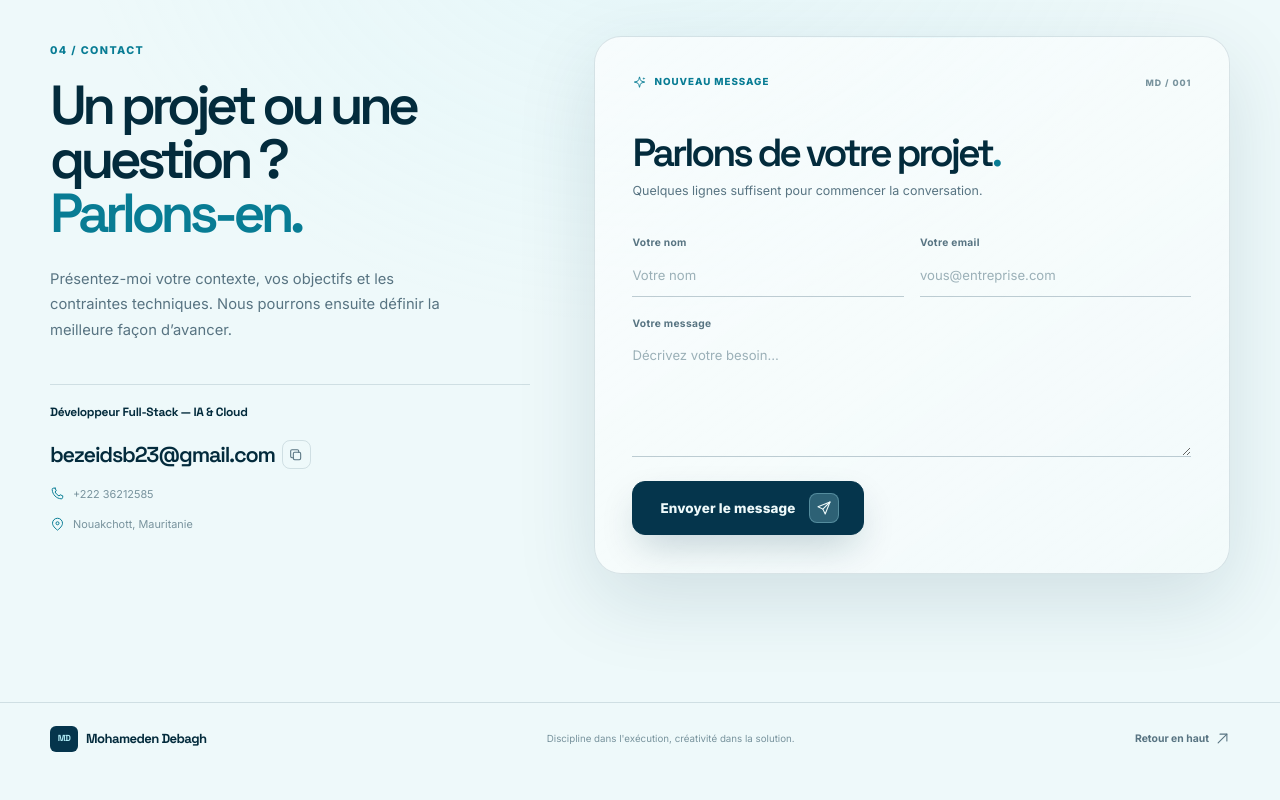
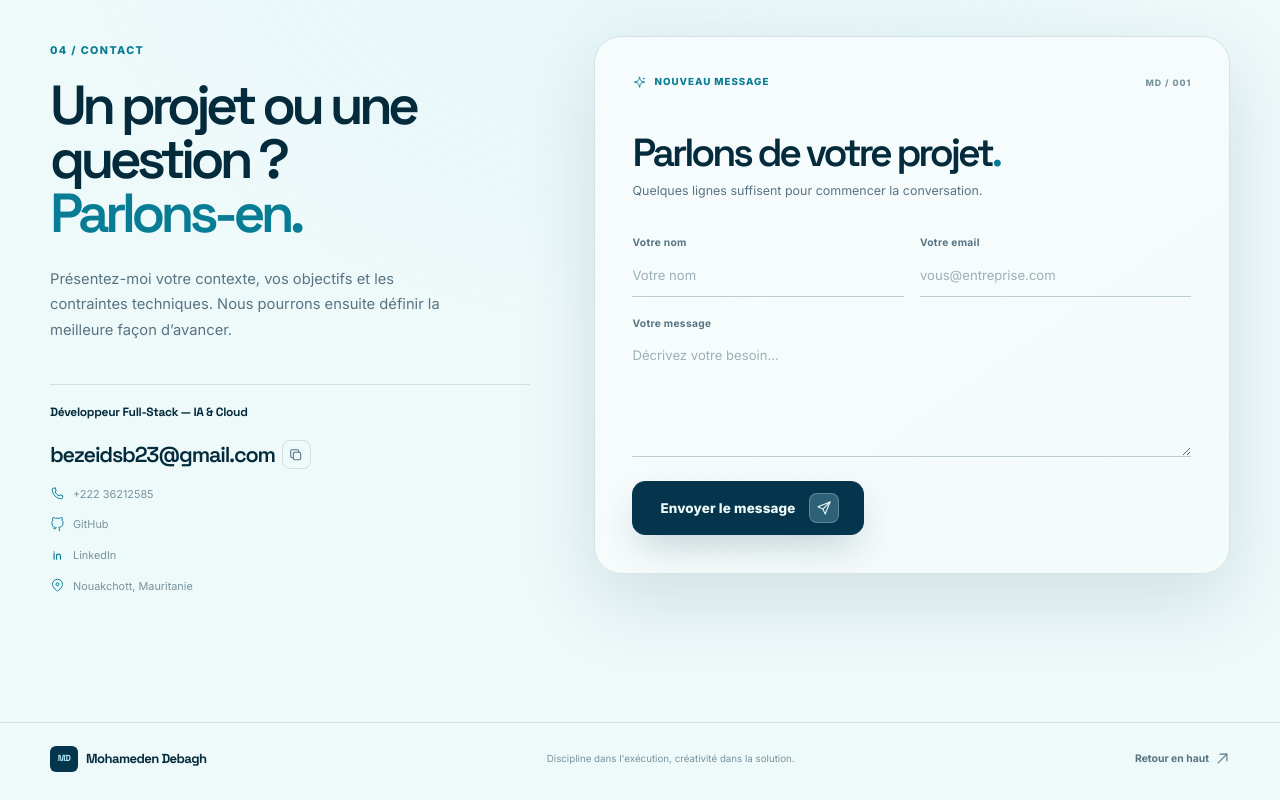
Before and after one commit to Bezeid-5/bezbez-portfolio, a Next.js app: page / in a window 1280 px wide. Shown: the part 4145-4945 px from the top of the page. Built offline with nearby package versions, Linux system fonts and the light colour scheme; no server answers.

Commit message:
Ajoute liens GitHub et Linkedin, Correction du positionnement des blocs footer

```diff
--- a/app/components/contact.tsx
+++ b/app/components/contact.tsx
@@ -2,7 +2,7 @@
 
 import { useCallback, useState, type FormEvent } from "react";
 
-import { Check, CopyIcon, MapPinIcon, PhoneIcon, SendIcon, SparklesIcon } from "@/app/components/icons";
+import { Check, CopyIcon, GithubIcon, LinkedinIcon, MapPinIcon, PhoneIcon, SendIcon, SparklesIcon } from "@/app/components/icons";
 import { FormModal, type FormNoticeMessage, type FormNoticeVariant } from "@/app/components/form-modal";
 import { Reveal } from "@/app/components/reveal";
 import { contactInfo, profile } from "@/app/data/portfolio";
@@ -29,6 +29,11 @@ function getFormspreeId(value: string | undefined): string | null {
 const formspreeId = getFormspreeId(process.env.NEXT_PUBLIC_FORMSPREE_FORM_ID);
 const formAction = formspreeId ? `https://formspree.io/f/${encodeURIComponent(formspreeId)}` : undefined;
 const phoneHref = `tel:${contactInfo.phone.replace(/[^+\d]/g, "")}`;
+
+const socialLinks = {
+  github: "https://github.com/Bezeid-5",
+  linkedin: "https://www.linkedin.com/in/mohameden-debagh-8591a535a",
+};
 
 export function Contact() {
   const [isSubmitting, setIsSubmitting] = useState(false);
@@ -107,6 +112,8 @@ export function Contact() {
               </button>
             </div>
             <a className="contact-phone" href={phoneHref}><PhoneIcon size={15} />{contactInfo.phone}</a>
+            <a className="contact-link" href={socialLinks.github} rel="noopener noreferrer" target="_blank"><GithubIcon size={15} />GitHub</a>
+            <a className="contact-link" href={socialLinks.linkedin} rel="noopener noreferrer" target="_blank"><LinkedinIcon size={15} />LinkedIn</a>
             <div className="contact-location"><MapPinIcon size={15} />{contactInfo.location}</div>
           </Reveal>
         </div>
--- a/app/globals.css
+++ b/app/globals.css
@@ -1639,6 +1639,7 @@ h3,
 }
 
 .contact-phone,
+.contact-link,
 .contact-location {
   align-items: center;
   color: var(--faint);
@@ -1650,11 +1651,13 @@ h3,
   width: fit-content;
 }
 
-.contact-phone:hover {
+.contact-phone:hover,
+.contact-link:hover {
   color: var(--accent-ink);
 }
 
 .contact-phone svg,
+.contact-link svg,
 .contact-location svg {
   color: var(--accent-ink);
   flex: 0 0 auto;
```
